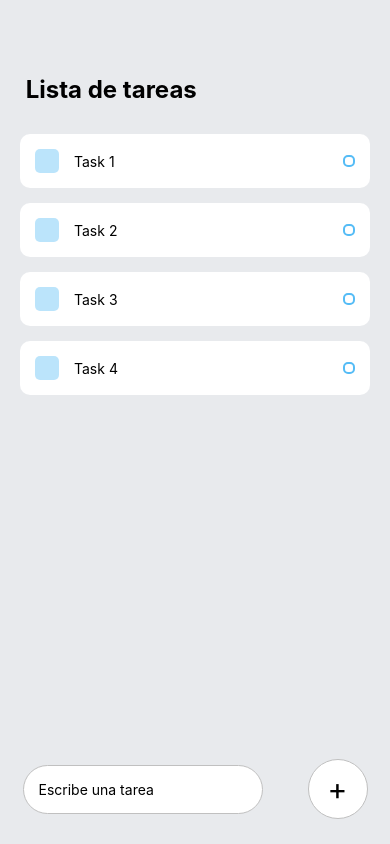
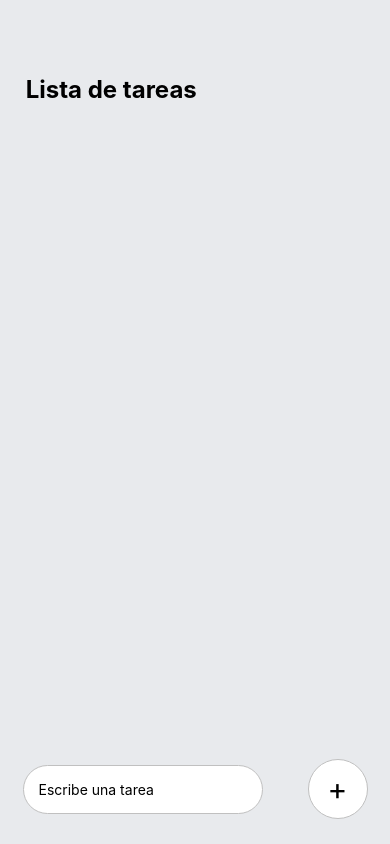
Before and after one commit to Rodevp/todo-app, a React Native app: screen / in a window 390 px wide. Built offline with nearby package versions, Linux system fonts and the light colour scheme.

Commit message:
logica para agregar una tarea  :white_check_mark:

```diff
--- a/App.js
+++ b/App.js
@@ -1,7 +1,17 @@
+import { useState } from 'react';
 import { KeyboardAvoidingView, Platform, StyleSheet, Text, TextInput, TouchableOpacity, View } from 'react-native';
 import Task from './components/Task';
 
 export default function App() {
+
+  const [task, setTask] = useState("");
+  const [tasks, setTasks] = useState([])
+
+  const handleAddTask = () => {
+    setTasks([...tasks, task])
+    setTask("")
+  }
+
   return (
     <View style={styles.container}>
 
@@ -10,10 +20,11 @@ export default function App() {
         <Text style={styles.title}> Lista de tareas </Text>
 
         <View style={styles.items}>
-          <Task text="Task 1" />
-          <Task text="Task 2" />
-          <Task text="Task 3" />
-          <Task text="Task 4" />
+          {
+            tasks.map((item, index) => {
+              return <Task text={item} key={index}  />
+            })
+          }
         </View>
 
       </View>
@@ -23,12 +34,17 @@ export default function App() {
         behavior={Platform.OS === "ios" ? "padding" : "height"}
         style={styles.taskAddContainer}
       >
-        <TextInput  style={styles.input} placeholder="Escribe una tarea"  />
+        <TextInput  style={styles.input} placeholder="Escribe una tarea"
+          onChangeText={ text => setTask(text) }
+          value={task}
+        />
 
         <View
           style={styles.btnContainer}
         >
-          <TouchableOpacity>
+          <TouchableOpacity
+            onPress={handleAddTask}
+          >
             <View style={styles.btnWrapper}>
               <Text style={styles.btn} >+</Text>
             </View>
```
